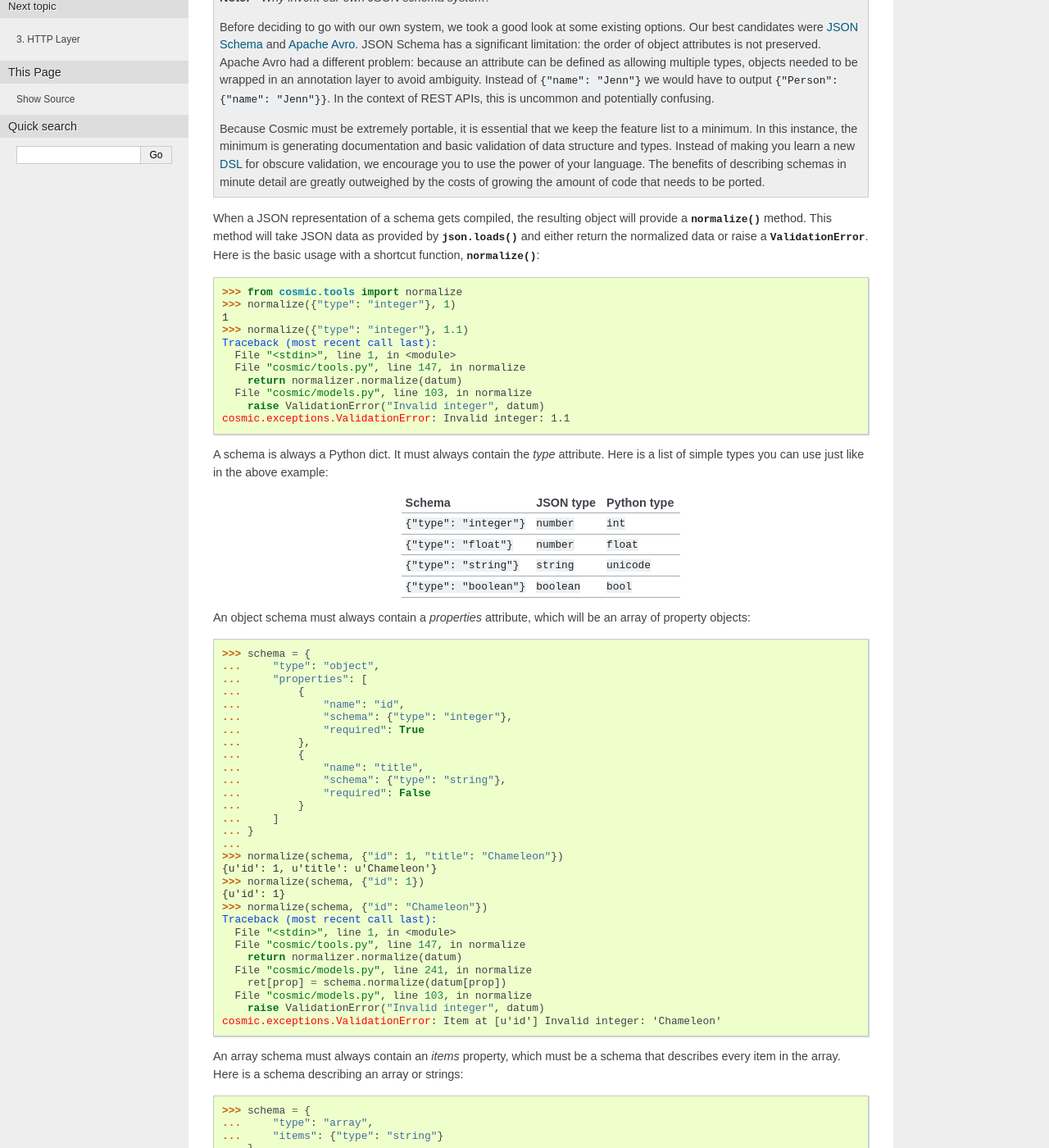
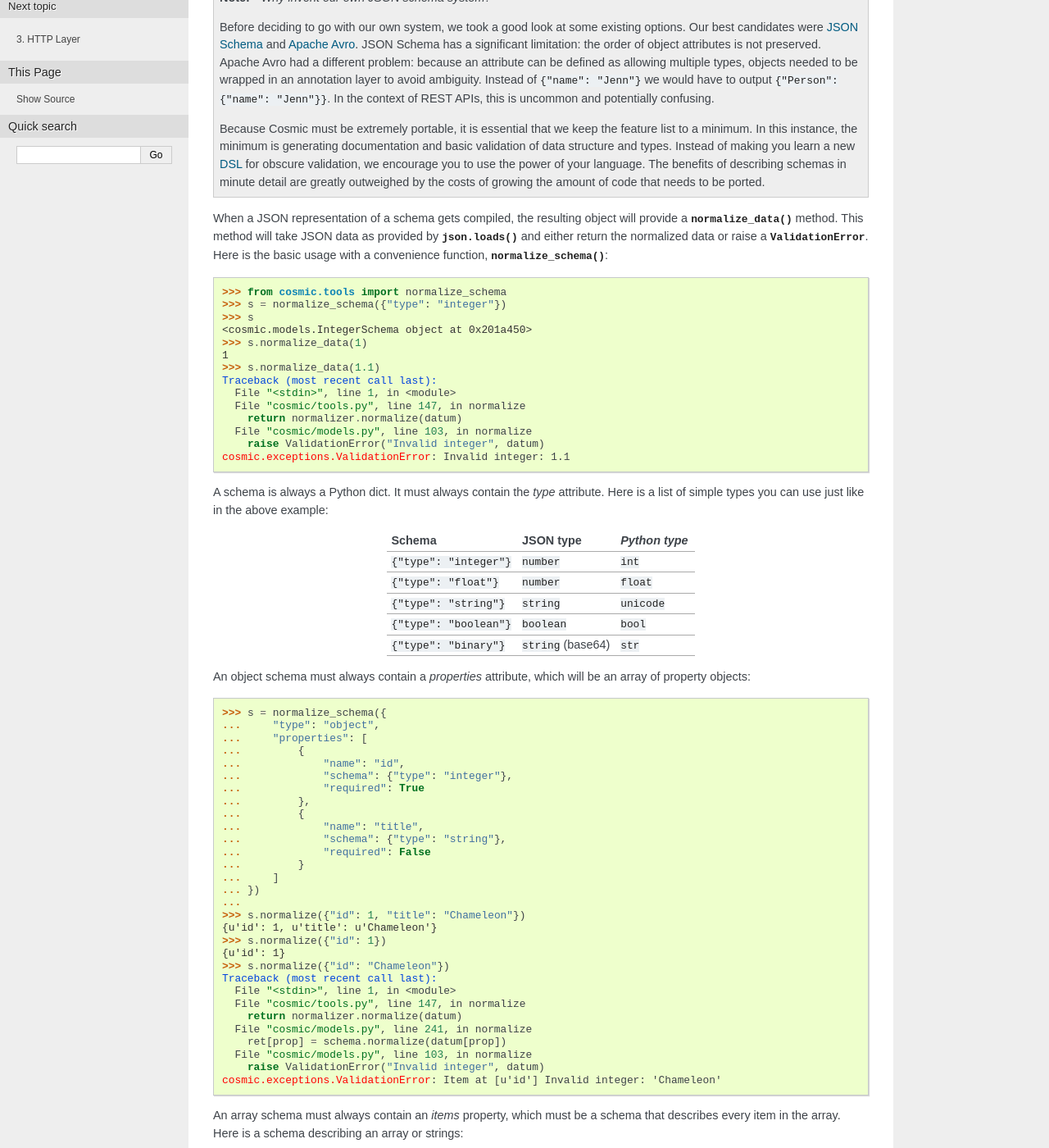
Before and after one commit to cosmic-api/cosmic.py, a Sphinx documentation site: the page built from docs/source/models.rst, in a window 1280 px wide and 1400 px high, scrolled down 312 px. Shown: the whole window at 82% size. Built offline with Sphinx 7.4.7, drawn with Linux system fonts in a browser that asks for light colours; some of the changed text lies outside the part shown.

Commit message:
Amend JSON Schema doc section

```diff
--- a/docs/source/models.rst
+++ b/docs/source/models.rst
@@ -1,11 +1,11 @@
 Model System
 ============
 
-Cosmic ships with a simple JSON-based schema and model system. A JSON
-schema is a way of describing JSON data for validation and generating
-documentation. A model is a Python class attached to a schema that may
-contain extra validation functionality. Once a model is created, any
-JSON schema can reference it by its name.
+Cosmic ships with a simple JSON-based schema and model system. A JSON schema
+is a way of describing JSON data for validation and generating documentation.
+A model is a Python class attached to a schema that may contain extra
+validation functionality. Once a model is created, any JSON schema can
+reference it by its name.
 
 JSON Schema
 -----------
@@ -17,39 +17,38 @@ the data it is meant to validate.
 
     *Why invent our own JSON schema system?*
 
-    Before deciding to go with our own system, we took a good look at
-    some existing options. Our best candidates were `JSON Schema
-    <http://json-schema.org/>`_ and `Apache Avro
-    <http://avro.apache.org/>`_. JSON Schema has a significant
-    limitation: the order of object attributes is not
-    preserved. Apache Avro had a different problem: because an
-    attribute can be defined as allowing multiple types, objects
-    needed to be wrapped in an annotation layer to avoid
-    ambiguity. Instead of ``{"name": "Jenn"}`` we would have to output
-    ``{"Person": {"name": "Jenn"}}``. In the context of REST APIs,
-    this is uncommon and potentially confusing.
+    Before deciding to go with our own system, we took a good look at some
+    existing options. Our best candidates were `JSON Schema <http://json-
+    schema.org/>`_ and `Apache Avro <http://avro.apache.org/>`_. JSON Schema
+    has a significant limitation: the order of object attributes is not
+    preserved. Apache Avro had a different problem: because an attribute can
+    be defined as allowing multiple types, objects needed to be wrapped in an
+    annotation layer to avoid ambiguity. Instead of ``{"name": "Jenn"}`` we
+    would have to output ``{"Person": {"name": "Jenn"}}``. In the context of
+    REST APIs, this is uncommon and potentially confusing.
 
-    Because Cosmic must be extremely portable, it is essential that we
-    keep the feature list to a minimum. In this instance, the minimum
-    is generating documentation and basic validation of data structure
-    and types. Instead of making you learn a new `DSL
-    <http://en.wikipedia.org/wiki/Domain-specific_language>`_ for
-    obscure validation, we encourage you to use the power of your
-    language. The benefits of describing schemas in minute detail are
-    greatly outweighed by the costs of growing the amount of code that
-    needs to be ported.
+    Because Cosmic must be extremely portable, it is essential that we keep
+    the feature list to a minimum. In this instance, the minimum is generating
+    documentation and basic validation of data structure and types. Instead of
+    making you learn a new `DSL <http://en.wikipedia.org/wiki/Domain-
+    specific_language>`_ for obscure validation, we encourage you to use the
+    power of your language. The benefits of describing schemas in minute
+    detail are greatly outweighed by the costs of growing the amount of code
+    that needs to be ported.
 
-When a JSON representation of a schema gets compiled, the resulting
-object will provide a :meth:`normalize` method. This method will take
-JSON data as provided by :func:`json.loads` and either return the
-normalized data or raise a
-:class:`~cosmic.exceptions.ValidationError`. Here is the basic usage
-with a shortcut function, :func:`~cosmic.tools.normalize`::
+When a JSON representation of a schema gets compiled, the resulting object
+will provide a :meth:`normalize_data` method. This method will take JSON data
+as provided by :func:`json.loads` and either return the normalized data or
+raise a :class:`~cosmic.exceptions.ValidationError`. Here is the basic usage
+with a convenience function, :func:`~cosmic.tools.normalize_schema`::
 
-    >>> from cosmic.tools import normalize
-    >>> normalize({"type": "integer"}, 1)
+    >>> from cosmic.tools import normalize_schema
+    >>> s = normalize_schema({"type": "integer"})
+    >>> s
+    <cosmic.models.IntegerSchema object at 0x201a450>
+    >>> s.normalize_data(1)
     1
-    >>> normalize({"type": "integer"}, 1.1)
+    >>> s.normalize_data(1.1)
     Traceback (most recent call last):
       File "<stdin>", line 1, in <module>
       File "cosmic/tools.py", line 147, in normalize
@@ -58,26 +57,27 @@ with a shortcut function, :func:`~cosmic.tools.normalize`::
         raise ValidationError("Invalid integer", datum)
     cosmic.exceptions.ValidationError: Invalid integer: 1.1
 
-A schema is always a Python dict. It must always contain the *type*
-attribute. Here is a list of simple types you can use just like in the
-above example:
+A schema is always a Python dict. It must always contain the *type* attribute.
+Here is a list of simple types you can use just like in the above example:
 
-+-------------------------+-------------+-------------+
-|         Schema          |  JSON type  | Python type |
-+=========================+=============+=============+
-| ``{"type": "integer"}`` | ``number``  | ``int``     |
-+-------------------------+-------------+-------------+
-| ``{"type": "float"}``   | ``number``  | ``float``   |
-+-------------------------+-------------+-------------+
-| ``{"type": "string"}``  | ``string``  | ``unicode`` |
-+-------------------------+-------------+-------------+
-| ``{"type": "boolean"}`` | ``boolean`` | ``bool``    |
-+-------------------------+-------------+-------------+
++-------------------------+---------------------+---------------+
+|         Schema          |  JSON type          | `Python type` |
++=========================+=====================+===============+
+| ``{"type": "integer"}`` | ``number``          | ``int``       |
++-------------------------+---------------------+---------------+
+| ``{"type": "float"}``   | ``number``          | ``float``     |
++-------------------------+---------------------+---------------+
+| ``{"type": "string"}``  | ``string``          | ``unicode``   |
++-------------------------+---------------------+---------------+
+| ``{"type": "boolean"}`` | ``boolean``         | ``bool``      |
++-------------------------+---------------------+---------------+
+| ``{"type": "binary"}``  | ``string`` (base64) | ``str``       |
++-------------------------+---------------------+---------------+
 
-An object schema must always contain a *properties* attribute, which
-will be an array of property objects::
+An object schema must always contain a *properties* attribute, which will be
+an array of property objects::
 
-    >>> schema = {
+    >>> s = normalize_schema({
     ...     "type": "object",
     ...     "properties": [
     ...         {
@@ -91,13 +91,13 @@ will be an array of property objects::
     ...             "required": False
     ...         }
     ...     ]
-    ... }
+    ... })
     ...
-    >>> normalize(schema, {"id": 1, "title": "Chameleon"})
+    >>> s.normalize({"id": 1, "title": "Chameleon"})
     {u'id': 1, u'title': u'Chameleon'}
-    >>> normalize(schema, {"id": 1})
+    >>> s.normalize({"id": 1})
     {u'id': 1}
-    >>> normalize(schema, {"id": "Chameleon"})
+    >>> s.normalize({"id": "Chameleon"})
     Traceback (most recent call last):
       File "<stdin>", line 1, in <module>
       File "cosmic/tools.py", line 147, in normalize
@@ -108,23 +108,23 @@ will be an array of property objects::
         raise ValidationError("Invalid integer", datum)
     cosmic.exceptions.ValidationError: Item at [u'id'] Invalid integer: 'Chameleon'
 
-An array schema must always contain an *items* property, which must be
-a schema that describes every item in the array. Here is a schema
-describing an array or strings:
+An array schema must always contain an *items* property, which must be a
+schema that describes every item in the array. Here is a schema describing an
+array or strings:
 
-    >>> schema = {
+    >>> s = normalize_schema({
     ...     "type": "array",
     ...     "items": {"type": "string"}
-    ... }
+    ... })
     ...
-    >>> normalize(schema, ["foo", "bar"])
+    >>> s.normalize(["foo", "bar"])
     [u'foo', u'bar']
-    >>> normalize(schema, [])
+    >>> s.normalize([])
     []
 
-Of course, these schemas can be nested as deep as you like. For
-example, to validate ``[{"name": "Rose"}, {"name": "Lily"}]``, you
-could use the following schema:
+Of course, these schemas can be nested as deep as you like. For example, to
+validate ``[{"name": "Rose"}, {"name": "Lily"}]``, you could use the following
+schema:
 
 .. code:: python
 
@@ -145,11 +145,11 @@ could use the following schema:
 Models
 ------
 
-A *model* is a data type definition in the form of a Python class, a
-subclass of :class:`~cosmic.models.Model`. A model instance can be
-serialized to JSON and the class must provide a method to instantiate
-it from JSON. This method must also validate the model. You will find
-that a lot of Cosmic internal classes are actually models.
+A *model* is a data type definition in the form of a Python class, a subclass
+of :class:`~cosmic.models.Model`. A model instance can be serialized to JSON
+and the class must provide a method to instantiate it from JSON. This method
+must also validate the model. You will find that a lot of Cosmic internal
+classes are actually models.
 
 Let's start with a minimal implementation::
 
```
